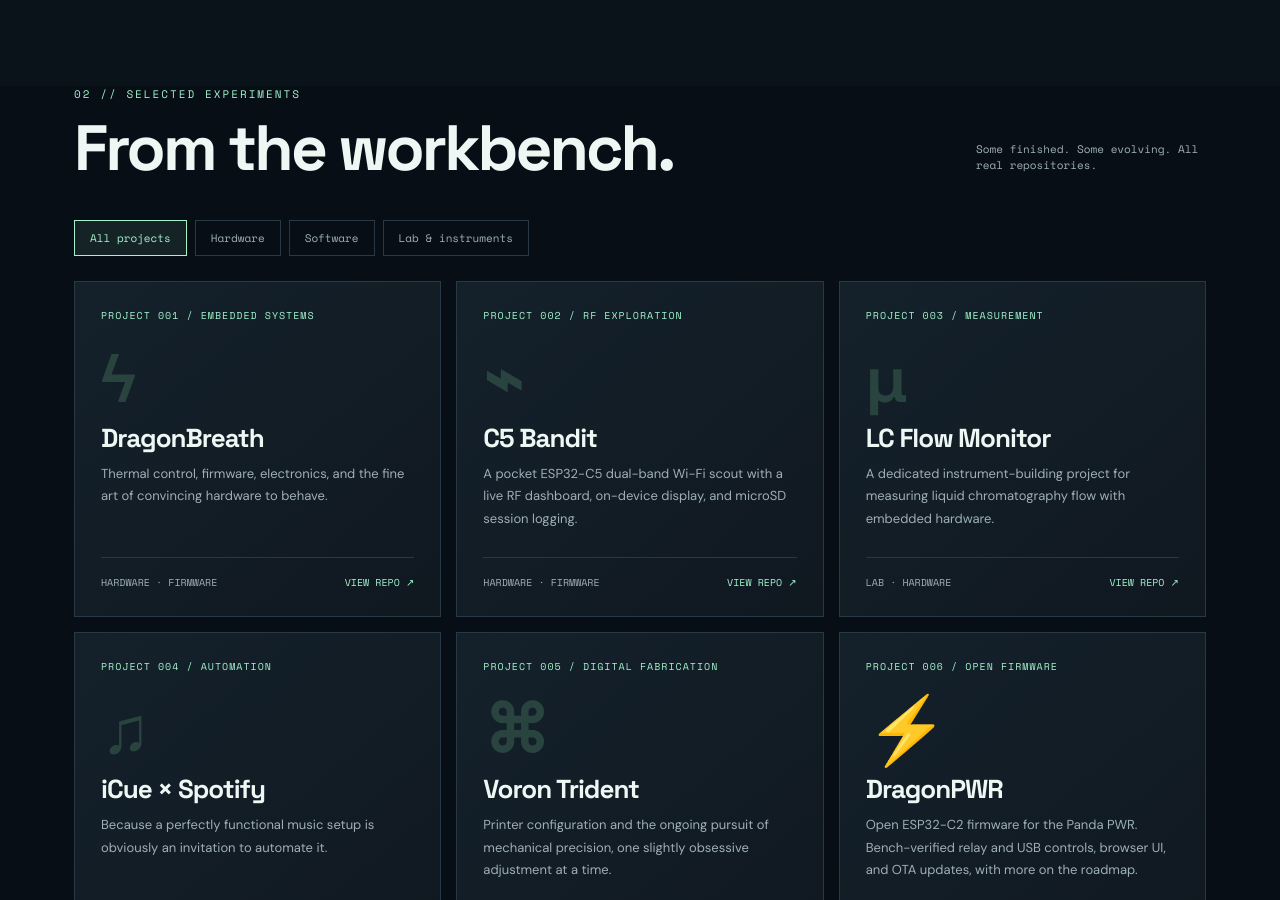
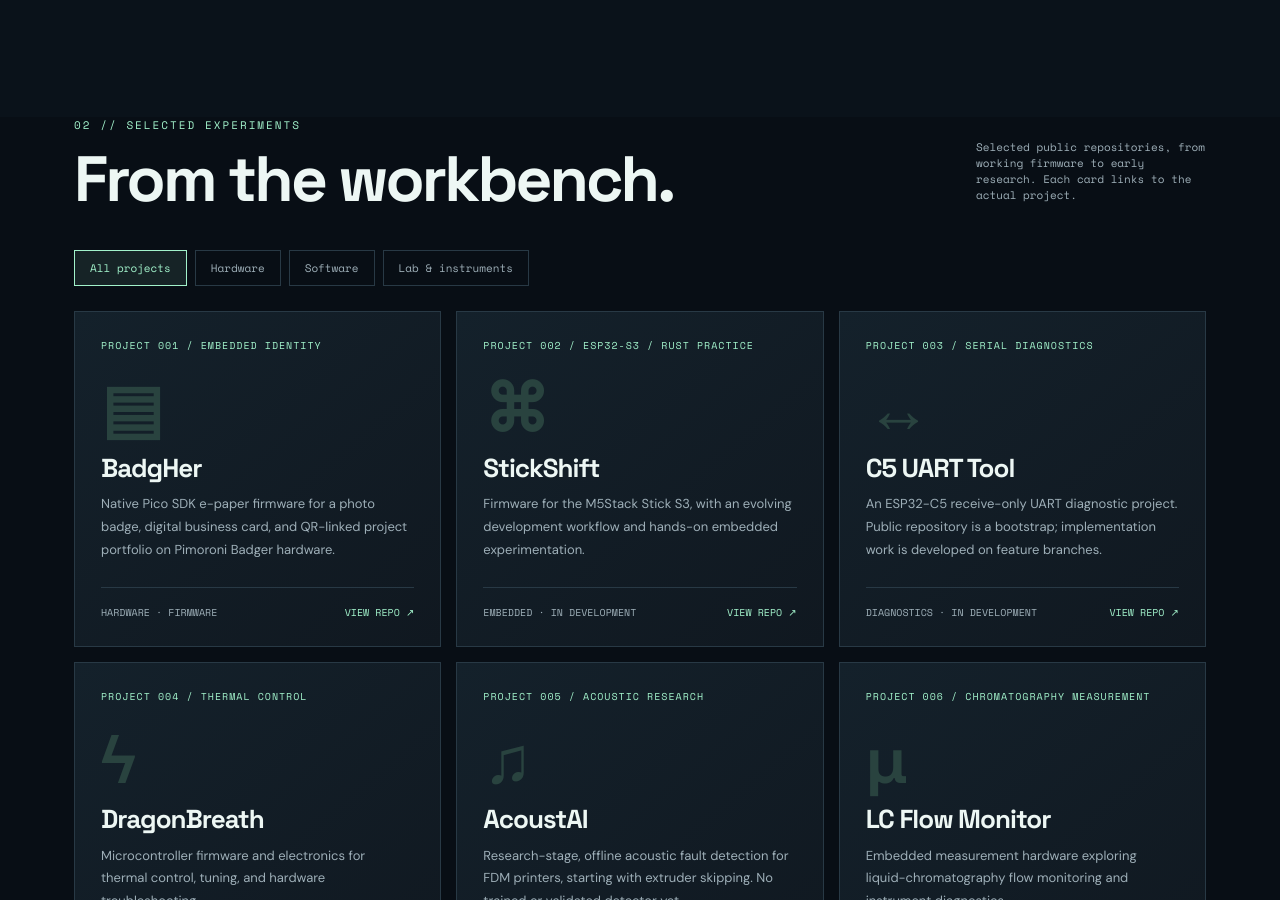
Before and after one commit to danielbrownjr/danielbrownjr.github.io, a plain HTML site: page index.html in a window 1280 px wide. Shown: the part 1900-2800 px from the top of the page. Drawn offline with nearby package versions, Linux system fonts and the light colour scheme; no server answers.

Commit message:
Refresh public engineering portfolio and personal site copy

```diff
--- a/index.html
+++ b/index.html
@@ -4,7 +4,7 @@
   <meta charset="utf-8">
   <meta name="viewport" content="width=device-width,initial-scale=1">
   <meta name="theme-color" content="#080e15">
-  <meta name="description" content="Daniel Brown Jr. Independent engineer, builder, fixer, and incurably curious human. Explore electronics, instrumentation, 3D printing, and software projects.">
+  <meta name="description" content="Daniel Brown Jr. Field service engineer and physics graduate building embedded firmware, laboratory tools, 3D-printing experiments, and open-source software.">
   <meta property="og:title" content="Daniel Brown // Everything Is Broken">
   <meta property="og:description" content="Good. I like fixing things. A personal engineering laboratory and project field notebook.">
   <meta property="og:type" content="website">
@@ -81,7 +81,7 @@
       <div>
         <div class="eyebrow">Independent engineer / perpetual tinkerer</div>
         <h1 id="hero-title">Everything<br>is broken.<em>Good.</em></h1>
-        <p class="lede">I like fixing things. I'm Daniel: an engineer, builder, and professional question-asker who spends his days troubleshooting laboratory instruments and his nights inventing entirely new problems to solve.</p>
+        <p class="lede">I'm Daniel, a field service engineer with a physics background and a habit of taking things apart to understand them. I troubleshoot analytical instruments for work, then build firmware, hardware, and software experiments after hours.</p>
         <div class="actions"><a class="btn primary" href="#work">Explore the lab <span aria-hidden="true">↗</span></a><a class="btn secondary" href="https://github.com/danielbrownjr" target="_blank" rel="noopener noreferrer">GitHub ↗</a></div>
         <div class="micro">42°N // MASSACHUSETTS · PROBABLY DISASSEMBLING SOMETHING</div>
       </div>
@@ -105,7 +105,7 @@
           <div>
             <div class="kicker">01 // Telemetry from the real world</div>
             <h2 id="workbench-title">The Live Workbench.</h2>
-            <p class="workbench-lead">Recent public engineering activity, straight from GitHub. No pretend telemetry, no mysterious backend, just what the instruments actually report.</p>
+            <p class="workbench-lead">A snapshot of public GitHub activity and repositories. This feed reflects what GitHub exposes, not a claim that every experiment is finished or field-tested.</p>
           </div>
           <div class="workbench-controls">
             <span class="workbench-sync" id="workbench-sync" data-state="loading" role="status" aria-live="polite">CONNECTING TO GITHUB…</span>
@@ -146,26 +146,28 @@
       </div>
     </section>
     <section class="shell" id="work" aria-labelledby="work-title">
-      <div class="section-head"><div><div class="kicker">02 // Selected experiments</div><h2 id="work-title">From the workbench.</h2></div><p class="section-note">Some finished. Some evolving. All real repositories.</p></div>
+      <div class="section-head"><div><div class="kicker">02 // Selected experiments</div><h2 id="work-title">From the workbench.</h2></div><p class="section-note">Selected public repositories, from working firmware to early research. Each card links to the actual project.</p></div>
       <div class="filters" role="group" aria-label="Filter projects"><button class="filter" data-filter="all" aria-pressed="true">All projects</button><button class="filter" data-filter="hardware" aria-pressed="false">Hardware</button><button class="filter" data-filter="software" aria-pressed="false">Software</button><button class="filter" data-filter="lab" aria-pressed="false">Lab & instruments</button></div>
       <div class="projects" id="project-grid">
-        <a class="project" data-category="hardware" href="https://github.com/danielbrownjr/DragonBreath" target="_blank" rel="noopener noreferrer"><div class="project-no">PROJECT 001 / EMBEDDED SYSTEMS</div><div class="symbol" aria-hidden="true">ϟ</div><h3>DragonBreath</h3><p>Thermal control, firmware, electronics, and the fine art of convincing hardware to behave.</p><div class="bottom"><span>HARDWARE · FIRMWARE</span>VIEW REPO ↗</div></a>
-        <a class="project" data-category="hardware software" href="https://github.com/danielbrownjr/BandiC5" target="_blank" rel="noopener noreferrer"><div class="project-no">PROJECT 002 / RF EXPLORATION</div><div class="symbol" aria-hidden="true">⌁</div><h3>C5 Bandit</h3><p>A pocket ESP32-C5 dual-band Wi-Fi scout with a live RF dashboard, on-device display, and microSD session logging.</p><div class="bottom"><span>HARDWARE · FIRMWARE</span>VIEW REPO ↗</div></a>
-        <a class="project" data-category="lab hardware" href="https://github.com/danielbrownjr/lc-flow-monitor" target="_blank" rel="noopener noreferrer"><div class="project-no">PROJECT 003 / MEASUREMENT</div><div class="symbol" aria-hidden="true">µ</div><h3>LC Flow Monitor</h3><p>A dedicated instrument-building project for measuring liquid chromatography flow with embedded hardware.</p><div class="bottom"><span>LAB · HARDWARE</span>VIEW REPO ↗</div></a>
-        <a class="project" data-category="software" href="https://github.com/danielbrownjr/iCue-Spotify-Integration" target="_blank" rel="noopener noreferrer"><div class="project-no">PROJECT 004 / AUTOMATION</div><div class="symbol" aria-hidden="true">♫</div><h3>iCue × Spotify</h3><p>Because a perfectly functional music setup is obviously an invitation to automate it.</p><div class="bottom"><span>SOFTWARE · INTEGRATIONS</span>VIEW REPO ↗</div></a>
-        <a class="project" data-category="hardware" href="https://github.com/danielbrownjr/voron-trident-config" target="_blank" rel="noopener noreferrer"><div class="project-no">PROJECT 005 / DIGITAL FABRICATION</div><div class="symbol" aria-hidden="true">⌘</div><h3>Voron Trident</h3><p>Printer configuration and the ongoing pursuit of mechanical precision, one slightly obsessive adjustment at a time.</p><div class="bottom"><span>HARDWARE · 3D PRINTING</span>VIEW REPO ↗</div></a>
-        <a class="project" data-category="hardware software" href="https://github.com/danielbrownjr/DragonPWR" target="_blank" rel="noopener noreferrer"><div class="project-no">PROJECT 006 / OPEN FIRMWARE</div><div class="symbol" aria-hidden="true">⚡</div><h3>DragonPWR</h3><p>Open ESP32-C2 firmware for the Panda PWR. Bench-verified relay and USB controls, browser UI, and OTA updates, with more on the roadmap.</p><div class="bottom"><span>HARDWARE · FIRMWARE</span>VIEW REPO ↗</div></a>
-        <a class="project" data-category="hardware software" href="https://github.com/thetechbenders/badger-i-hardly-knew-her" target="_blank" rel="noopener noreferrer"><div class="project-no">PROJECT 007 / E-PAPER IDENTITY</div><div class="symbol" aria-hidden="true">▤</div><h3>Badger? I Hardly Knew Her!</h3><p>BadgHer: a conference badge, digital business card, and pocket project portfolio running native Pico SDK firmware on Pimoroni e-paper hardware.</p><div class="bottom"><span>HARDWARE · FIRMWARE</span>VIEW REPO ↗</div></a>
+        <a class="project" data-category="hardware software" href="https://github.com/thetechbenders/badger-i-hardly-knew-her" target="_blank" rel="noopener noreferrer"><div class="project-no">PROJECT 001 / EMBEDDED IDENTITY</div><div class="symbol" aria-hidden="true">▤</div><h3>BadgHer</h3><p>Native Pico SDK e-paper firmware for a photo badge, digital business card, and QR-linked project portfolio on Pimoroni Badger hardware.</p><div class="bottom"><span>HARDWARE · FIRMWARE</span>VIEW REPO ↗</div></a>
+        <a class="project" data-category="hardware software" href="https://github.com/danielbrownjr/stickshift" target="_blank" rel="noopener noreferrer"><div class="project-no">PROJECT 002 / ESP32-S3 / RUST PRACTICE</div><div class="symbol" aria-hidden="true">⌘</div><h3>StickShift</h3><p>Firmware for the M5Stack Stick S3, with an evolving development workflow and hands-on embedded experimentation.</p><div class="bottom"><span>EMBEDDED · IN DEVELOPMENT</span>VIEW REPO ↗</div></a>
+        <a class="project" data-category="hardware software" href="https://github.com/danielbrownjr/c5-uart-tool" target="_blank" rel="noopener noreferrer"><div class="project-no">PROJECT 003 / SERIAL DIAGNOSTICS</div><div class="symbol" aria-hidden="true">↔</div><h3>C5 UART Tool</h3><p>An ESP32-C5 receive-only UART diagnostic project. Public repository is a bootstrap; implementation work is developed on feature branches.</p><div class="bottom"><span>DIAGNOSTICS · IN DEVELOPMENT</span>VIEW REPO ↗</div></a>
+        <a class="project" data-category="hardware software" href="https://github.com/danielbrownjr/DragonBreath" target="_blank" rel="noopener noreferrer"><div class="project-no">PROJECT 004 / THERMAL CONTROL</div><div class="symbol" aria-hidden="true">ϟ</div><h3>DragonBreath</h3><p>Microcontroller firmware and electronics for thermal control, tuning, and hardware troubleshooting.</p><div class="bottom"><span>HARDWARE · FIRMWARE</span>VIEW REPO ↗</div></a>
+        <a class="project" data-category="hardware software" href="https://github.com/thetechbenders/acoustai" target="_blank" rel="noopener noreferrer"><div class="project-no">PROJECT 005 / ACOUSTIC RESEARCH</div><div class="symbol" aria-hidden="true">♫</div><h3>AcoustAI</h3><p>Research-stage, offline acoustic fault detection for FDM printers, starting with extruder skipping. No trained or validated detector yet.</p><div class="bottom"><span>3D PRINTING · RESEARCH</span>VIEW REPO ↗</div></a>
+        <a class="project" data-category="lab hardware" href="https://github.com/danielbrownjr/lc-flow-monitor" target="_blank" rel="noopener noreferrer"><div class="project-no">PROJECT 006 / CHROMATOGRAPHY MEASUREMENT</div><div class="symbol" aria-hidden="true">µ</div><h3>LC Flow Monitor</h3><p>Embedded measurement hardware exploring liquid-chromatography flow monitoring and instrument diagnostics.</p><div class="bottom"><span>LAB · HARDWARE</span>VIEW REPO ↗</div></a>
+        <a class="project" data-category="hardware software" href="https://github.com/danielbrownjr/DragonPWR" target="_blank" rel="noopener noreferrer"><div class="project-no">PROJECT 007 / OPEN DEVICE FIRMWARE</div><div class="symbol" aria-hidden="true">⚡</div><h3>DragonPWR</h3><p>Open ESP32-C2 firmware for Panda PWR hardware, including relay and USB controls, a browser interface, and OTA update work.</p><div class="bottom"><span>EMBEDDED · FIRMWARE</span>VIEW REPO ↗</div></a>
+        <a class="project" data-category="hardware software" href="https://github.com/danielbrownjr/BandiC5" target="_blank" rel="noopener noreferrer"><div class="project-no">PROJECT 008 / WIRELESS EXPLORATION</div><div class="symbol" aria-hidden="true">⌁</div><h3>C5 Bandit</h3><p>A pocket ESP32-C5 dual-band Wi-Fi exploration project with on-device controls and logging.</p><div class="bottom"><span>HARDWARE · RF</span>VIEW REPO ↗</div></a>
+        <a class="project" data-category="hardware" href="https://github.com/danielbrownjr/voron-trident-config" target="_blank" rel="noopener noreferrer"><div class="project-no">PROJECT 009 / DIGITAL FABRICATION</div><div class="symbol" aria-hidden="true">◈</div><h3>Voron Trident</h3><p>Printer configuration and mechanical tuning work for a custom Voron Trident build.</p><div class="bottom"><span>3D PRINTING · CONFIG</span>VIEW REPO ↗</div></a>
       </div>
     </section>
     <section class="shell about" id="about" aria-labelledby="about-title">
-      <div><div class="kicker">03 // The human component</div><h2 id="about-title">I make things<br>work again.</h2><p>By day, I'm a field service engineer working with analytical instrumentation. By night, I'm probably elbow-deep in a printer, a microcontroller, or a project that began with <strong>“how hard could it be?”</strong></p><p>I studied physics, served aboard submarines, and never quite lost the urge to understand how everything works. I like clever solutions, good documentation, and the moment an impossible problem finally clicks.</p><p>This site is less a finished exhibit and more a <strong>living workbench</strong>. Expect revisions.</p></div>
+      <div><div class="kicker">03 // The human component</div><h2 id="about-title">I make things<br>work again.</h2><p>I service and troubleshoot analytical laboratory instruments, then spend my own time building embedded systems, software tools, and 3D printers. The overlap is intentional: I like problems that connect the physical world to code.</p><p>I earned a degree in physics and served in the U.S. Navy submarine force. Those experiences left me with a fondness for precise measurements, skeptical debugging, and documentation that someone else can actually use.</p><p>This site is less a finished exhibit and more a <strong>living workbench</strong>. Expect revisions.</p></div>
       <div class="manifest"><div class="manifest-head"><span>PERSONNEL FILE // DB-001</span><span>◈</span></div><div class="manifest-body"><div><span>PRIMARY ROLE</span><b>ENGINEER / TROUBLESHOOTER</b></div><div><span>ACADEMIC CLASS</span><b>PHYSICS</b></div><div><span>FORMER HABITAT</span><b>SUBMARINES</b></div><div><span>CURRENT HABITAT</span><b>WORKBENCH</b></div><div><span>TOOLS OF CHOICE</span><b>OSCILLOSCOPE + COFFEE</b></div><div><span>DEFAULT APPROACH</span><b>TAKE IT APART</b></div><div><span>SYSTEM STATUS</span><b class="good">VERY MUCH IN PROGRESS</b></div></div></div>
     </section>
     <section class="shell terminal-section" id="terminal" aria-labelledby="terminal-title"><div class="kicker">04 // Unnecessary but delightful</div><div class="section-head"><h2 id="terminal-title">Open a terminal.</h2><p class="section-note">Type <code>help</code>. Go ahead. This button absolutely did not need to exist.</p></div>
       <div class="terminal"><div class="terminal-bar" aria-hidden="true"><i></i><i></i><i></i><span>daniel@workbench: ~</span></div><div class="terminal-body"><div class="prompt">daniel@workbench:~$ ./welcome.sh</div><div class="terminal-output" id="output" role="status" aria-live="polite">WELCOME TO THE LAB.\nAll systems nominal. Please do not touch the glowing thing.\nType 'help' for commands.</div><form class="terminal-form" id="command-form" autocomplete="off"><label for="command">guest@lab:~$</label><input id="command" name="command" type="text" aria-label="Terminal command" maxlength="80" spellcheck="false" placeholder="help"></form></div></div>
     </section>
-    <section class="contact" id="contact" aria-labelledby="contact-title"><div class="shell"><div class="kicker">05 // Establish connection</div><h2 id="contact-title">Let's build<br>something weird.</h2><p>Interested in engineering, tinkering, or comparing notes on elaborate solutions to small problems? My GitHub is an excellent place to start.</p><div class="actions"><a href="https://github.com/danielbrownjr" class="btn primary" target="_blank" rel="noopener noreferrer">Find me on GitHub ↗</a><a href="https://github.com/danielbrownjr?tab=repositories" class="btn secondary" target="_blank" rel="noopener noreferrer">All repositories ↗</a></div></div></section>
+    <section class="contact" id="contact" aria-labelledby="contact-title"><div class="shell"><div class="kicker">05 // Establish connection</div><h2 id="contact-title">Let's build<br>something weird.</h2><p>Working on embedded systems, scientific instrumentation, or an oddball hardware problem? Explore the public repositories and get in touch through GitHub.</p><div class="actions"><a href="https://github.com/danielbrownjr" class="btn primary" target="_blank" rel="noopener noreferrer">Find me on GitHub ↗</a><a href="https://github.com/danielbrownjr?tab=repositories" class="btn secondary" target="_blank" rel="noopener noreferrer">All repositories ↗</a></div></div></section>
   </main>
   <footer><div class="shell footer-inner"><span>© <span id="year">2026</span> DANIEL BROWN JR. // BUILT WITH CURIOSITY.</span><span>NO MACHINES WERE HARMED. THAT WE CAN PROVE.</span><a href="#top">BACK TO TOP ↑</a></div></footer>
   <div class="secret" id="secret" role="dialog" aria-modal="true" aria-labelledby="secret-title" hidden><div class="secret-card"><div class="cat" aria-hidden="true">🐈‍⬛</div><div class="kicker">SECRET SUBSYSTEM UNLOCKED</div><h2 id="secret-title">You've found the cat.</h2><p>Congratulations. This accomplishes absolutely nothing. Exactly as intended.</p><button id="secret-close" class="btn primary">RETURN TO WORKBENCH</button></div></div>
```
